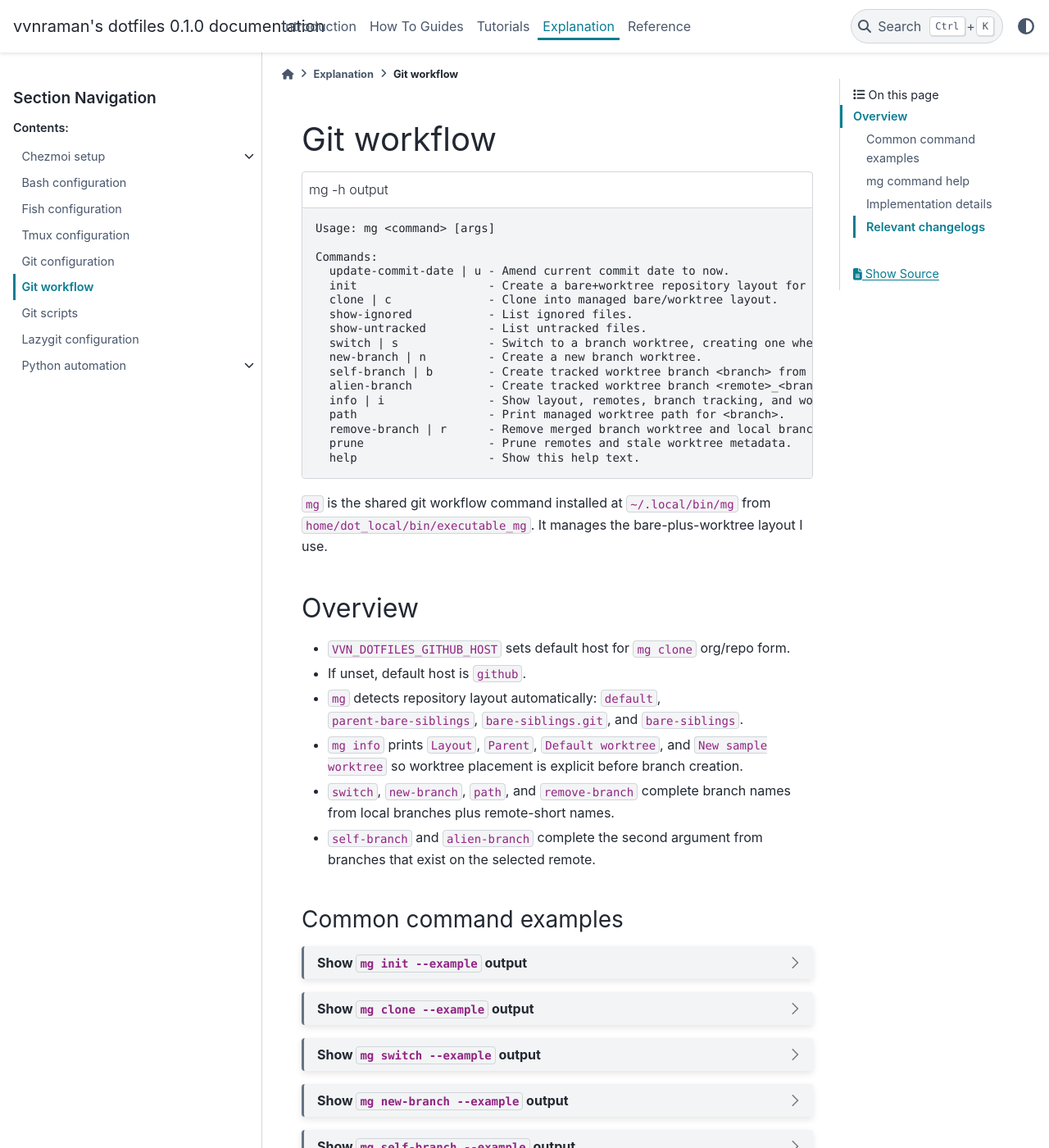
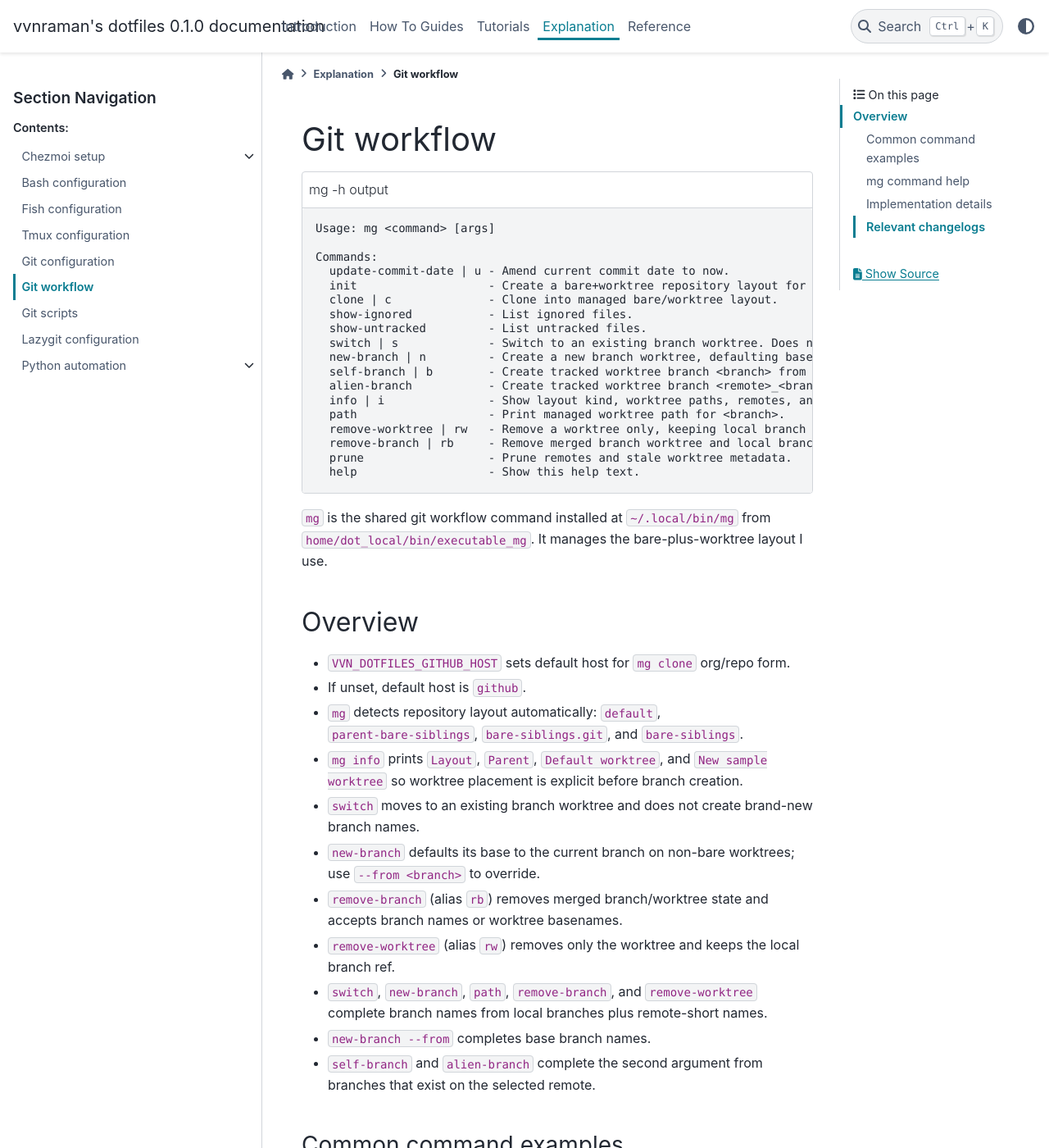
Before and after one commit to vvnraman/dotfiles, a Sphinx documentation site: the page built from docs/explanation/git-workflow.rst, in a window 1280 px wide and 1400 px high. Shown: the whole window at 82% size. Built offline with Sphinx 7.4.7 and the PyData theme 0.15.4, drawn with Linux system fonts in a browser that asks for light colours; some of the changed text lies outside the part shown.

Commit message:
mg enhancements
See
docs/reference/project/changelog/2026-03-mar-refine-mg-branch-worktree-lifecycle.rst
for details

```diff
--- a/docs/explanation/git-workflow.rst
+++ b/docs/explanation/git-workflow.rst
@@ -17,7 +17,12 @@ Overview
 - If unset, default host is ``github``.
 - ``mg`` detects repository layout automatically: ``default``, ``parent-bare-siblings``, ``bare-siblings.git``, and ``bare-siblings``.
 - ``mg info`` prints ``Layout``, ``Parent``, ``Default worktree``, and ``New sample worktree`` so worktree placement is explicit before branch creation.
-- ``switch``, ``new-branch``, ``path``, and ``remove-branch`` complete branch names from local branches plus remote-short names.
+- ``switch`` moves to an existing branch worktree and does not create brand-new branch names.
+- ``new-branch`` defaults its base to the current branch on non-bare worktrees; use ``--from <branch>`` to override.
+- ``remove-branch`` (alias ``rb``) removes merged branch/worktree state and accepts branch names or worktree basenames.
+- ``remove-worktree`` (alias ``rw``) removes only the worktree and keeps the local branch ref.
+- ``switch``, ``new-branch``, ``path``, ``remove-branch``, and ``remove-worktree`` complete branch names from local branches plus remote-short names.
+- ``new-branch --from`` completes base branch names.
 - ``self-branch`` and ``alien-branch`` complete the second argument from branches that exist on the selected remote.
 
 Common command examples
@@ -79,6 +84,7 @@ Relevant changelogs
 -------------------
 
 - :ref:`2026-03-mar - add mg layout aware worktrees <changelog-2026-03-mar-add-mg-layout-aware-worktrees>`
+- :ref:`2026-03-mar - refine mg branch/worktree lifecycle <changelog-2026-03-mar-refine-mg-branch-worktree-lifecycle>`
 - :ref:`2026-03-mar - document mg completions and help <changelog-2026-03-mar-document-mg-completions-and-help>`
 - :ref:`2026-03-mar - expand mg workflow commands <changelog-2026-03-mar-expand-mg-workflow-commands>`
 - :ref:`2026-03-mar - consolidate mg git workflow wrappers <changelog-2026-03-mar-consolidate-mg-git-workflow-wrappers>`
--- a/docs/generated/mg-help.txt
+++ b/docs/generated/mg-help.txt
@@ -7,7 +7,7 @@ Commands:
       Show this help text.
 
   Aliases: u=update-commit-date, c=clone, s=switch, n=new-branch,
-           b=self-branch, i=info, r=remove-branch.
+           b=self-branch, i=info, rb=remove-branch, rw=remove-worktree.
 
   update-commit-date
       Amend current commit date to now. Supports: --example.
@@ -26,10 +26,10 @@ Commands:
       List untracked files. Supports: --example.
 
   switch <branch>
-      Switch to a branch worktree, creating from origin/upstream when available. Supports: --example.
+      Switch to an existing branch worktree, adding local/tracked worktrees when branch exists. Does not create new branches. Supports: --example.
 
-  new-branch <branch>
-      Create a new branch worktree. Supports: --example.
+  new-branch [--from <branch>] <branch>
+      Create a new branch worktree. Defaults base branch to current branch when on a non-bare worktree. Supports: --help, --example.
 
   self-branch <remote> <branch>
       Use existing remote, then fetch and create tracked worktree branch <branch>. Supports: --help, --example.
@@ -43,7 +43,10 @@ Commands:
   path <branch>
       Print worktree path for <branch>. Supports: --help, --example.
 
-  remove-branch [--force] <branch>
+  remove-worktree [--force] <branch-or-worktree>
+      Remove a worktree without deleting its branch. Supports: --help, --example.
+
+  remove-branch [--force] <branch-or-worktree>
       Remove merged branch worktree and local branch. Supports: --help, --example.
 
   prune
--- a/docs/generated/mg-new-branch-example.txt
+++ b/docs/generated/mg-new-branch-example.txt
@@ -1,10 +1,13 @@
 $ mg new-branch --example
 Examples:
   mg new-branch feature
-      Create a new local branch and sibling worktree.
+      Create a new branch from the current branch and add sibling worktree.
 
   mg new-branch release/v1
       Create a namespaced branch with matching worktree path.
 
+  mg new-branch --from main hotfix/login
+      Create hotfix/login from main, regardless of current branch.
+
   mg new-branch spike && git -C ../spike status
       Create branch/worktree and inspect repository status there.
--- a/docs/generated/mg-short-help.txt
+++ b/docs/generated/mg-short-help.txt
@@ -6,12 +6,13 @@ Commands:
   clone | c              - Clone into managed bare/worktree layout.
   show-ignored           - List ignored files.
   show-untracked         - List untracked files.
-  switch | s             - Switch to a branch worktree, creating one when available remotely.
-  new-branch | n         - Create a new branch worktree.
+  switch | s             - Switch to an existing branch worktree. Does not create new branches.
+  new-branch | n         - Create a new branch worktree, defaulting base to current branch.
   self-branch | b        - Create tracked worktree branch <branch> from existing <remote>.
   alien-branch           - Create tracked worktree branch <remote>_<branch> from existing <remote>.
-  info | i               - Show layout, remotes, branch tracking, and worktrees.
+  info | i               - Show layout kind, worktree paths, remotes, and branch tracking.
   path                   - Print managed worktree path for <branch>.
-  remove-branch | r      - Remove merged branch worktree and local branch.
+  remove-worktree | rw   - Remove a worktree only, keeping local branch refs.
+  remove-branch | rb     - Remove merged branch worktree and local branch.
   prune                  - Prune remotes and stale worktree metadata.
   help                   - Show this help text.
--- a/docs/reference/project/changelog.rst
+++ b/docs/reference/project/changelog.rst
@@ -6,6 +6,7 @@ Changelog
 ====
 
 - :ref:`2026-03-mar - add mg layout aware worktrees <changelog-2026-03-mar-add-mg-layout-aware-worktrees>`
+- :ref:`2026-03-mar - refine mg branch/worktree lifecycle <changelog-2026-03-mar-refine-mg-branch-worktree-lifecycle>`
 - :ref:`2026-03-mar - document mg completions and help <changelog-2026-03-mar-document-mg-completions-and-help>`
 - :ref:`2026-03-mar - expand mg workflow commands <changelog-2026-03-mar-expand-mg-workflow-commands>`
 - :ref:`2026-03-mar - consolidate mg git workflow wrappers <changelog-2026-03-mar-consolidate-mg-git-workflow-wrappers>`
@@ -34,6 +35,7 @@ Changelog
    :hidden:
 
    changelog/2026-03-mar-add-mg-layout-aware-worktrees
+   changelog/2026-03-mar-refine-mg-branch-worktree-lifecycle
    changelog/2026-03-mar-document-mg-completions-and-help
    changelog/2026-03-mar-expand-mg-workflow-commands
    changelog/2026-03-mar-consolidate-mg-git-workflow-wrappers
```
Also changed, not shown: docs/explanation/git-scripts.rst (+5 -2 lines), docs/reference/project/changelog/2026-03-mar-refine-mg-branch-worktree-lifecycle.rst (added, +25 -0 lines), 10 other files.
